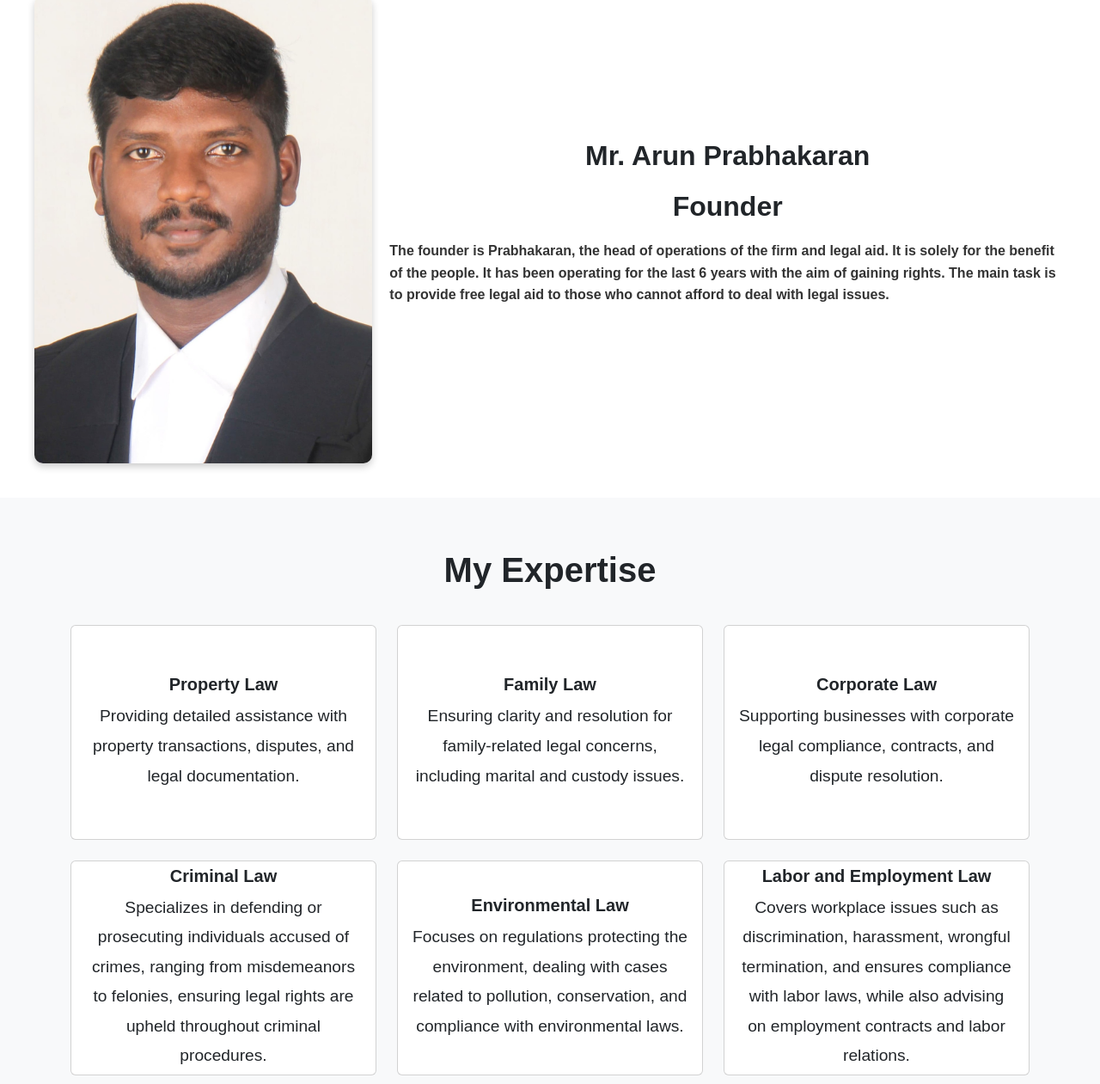
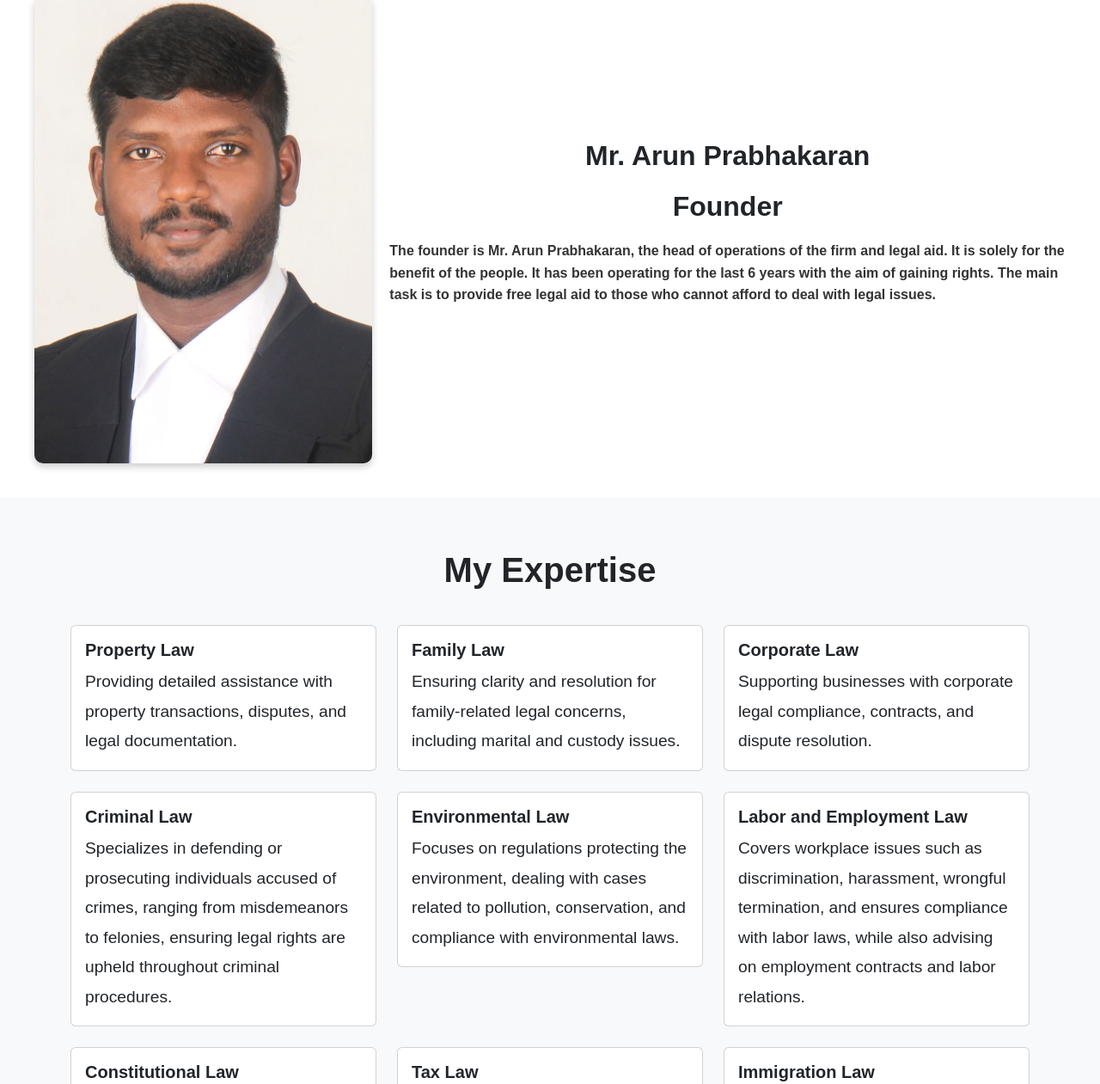
Before and after one commit to gopinathm01/advocatearunprabhakaran, a website: page index.html in a window 1280 px wide. Shown: the part 619-1880 px from the top of the page at 86% size. Drawn offline with nearby package versions, Linux system fonts and the light colour scheme.

Commit message:
content changed

```diff
--- a/index.html
+++ b/index.html
@@ -4,8 +4,8 @@
     <meta charset="UTF-8">
     <meta name="msvalidate.01" content="4471A55C90789B8ADA0361E1BA9823F1" />
     <meta name="viewport" content="width=device-width, initial-scale=1.0">
-    <title>S . Arun Prabhakaran - Professional Profile</title>
-    <meta name="description" content="Professional profile of S. Arun Prabhakaran, a legal consultant specializing in Family Law, Criminal Law, Corporate Law, and Property Law.">
+    <title> Arun Prabhakaran - Professional Profile</title>
+    <meta name="description" content="Professional profile of  Arun Prabhakaran, a legal consultant specializing in Family Law, Criminal Law, Corporate Law, and Property Law.">
     <meta name="keywords" content="S. Arun Prabhakaran, legal consultant, Family Law, Criminal Law, Corporate Law, Property Law, Chennai">
     <meta name="author" content="S. Arun Prabhakaran">
     <link href="https://cdn.jsdelivr.net/npm/bootstrap@5.3.3/dist/css/bootstrap.min.css" rel="stylesheet" integrity="sha384-QWTKZyjpPEjISv5WaRU9OFeRpok6YctnYmDr5pNlyT2bRjXh0JMhjY6hW+ALEwIH" crossorigin="anonymous">
@@ -23,16 +23,17 @@
 
          .hero .container {
             position: relative;
-        }
-
-        .container .card {
-            height: 250px; /* Set a fixed height */
-            display: flex;
-            flex-direction: column;
-            justify-content: center;
-            align-items: center;
-            text-align: center;
-        }
+         }
+/*
+        .container .card:hover {
+                    height: inherit;
+                    width:fit-content;
+                    display: flex;
+                    flex-direction: row;
+                    justify-content: center;
+                    align-items: center;
+                    text-align: center;
+                } */
 
 
         .hero img.profile-image {
@@ -399,7 +400,7 @@
             <h2><right>Founder</right></h2>
             <p>
                 <b>
-                The founder is Prabhakaran, the head of operations of the firm and legal aid. It is solely for the benefit of the people.
+                The founder is Mr. Arun Prabhakaran, the head of operations of the firm and legal aid. It is solely for the benefit of the people.
                 It has been operating for the last 6 years with the aim of gaining rights. The main task is to provide free legal aid to those who
                 cannot afford to deal with legal issues.
                 </b>
```
